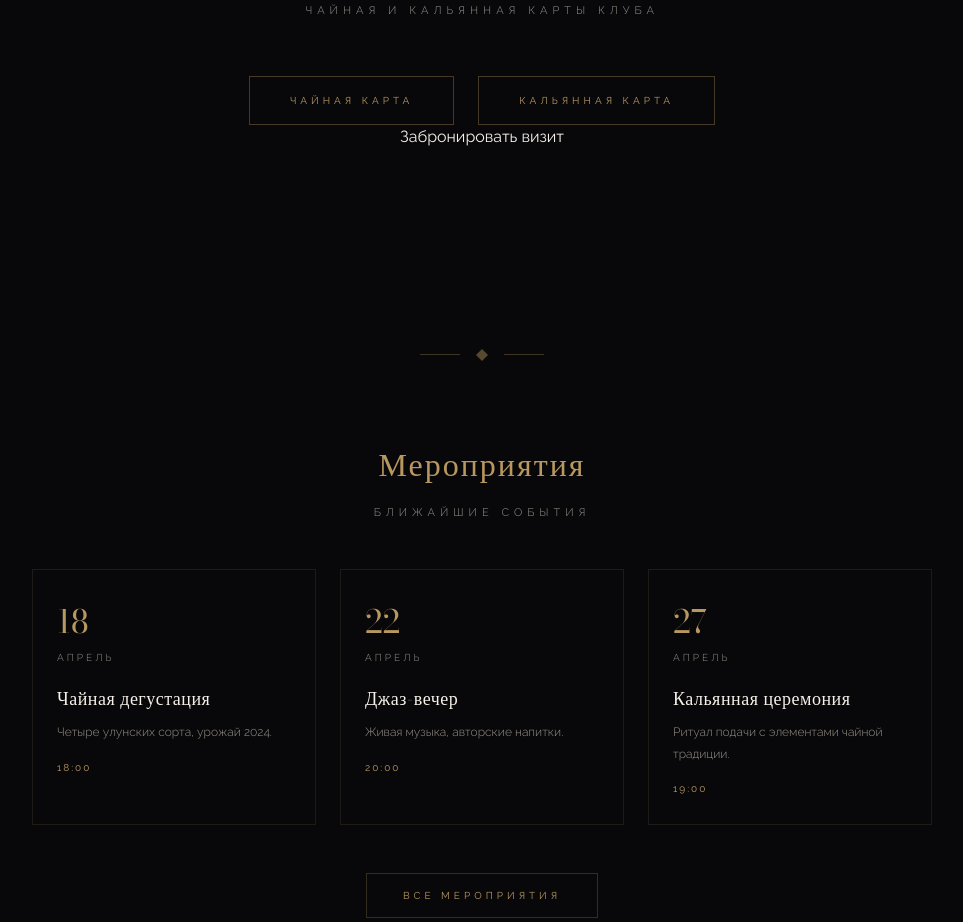
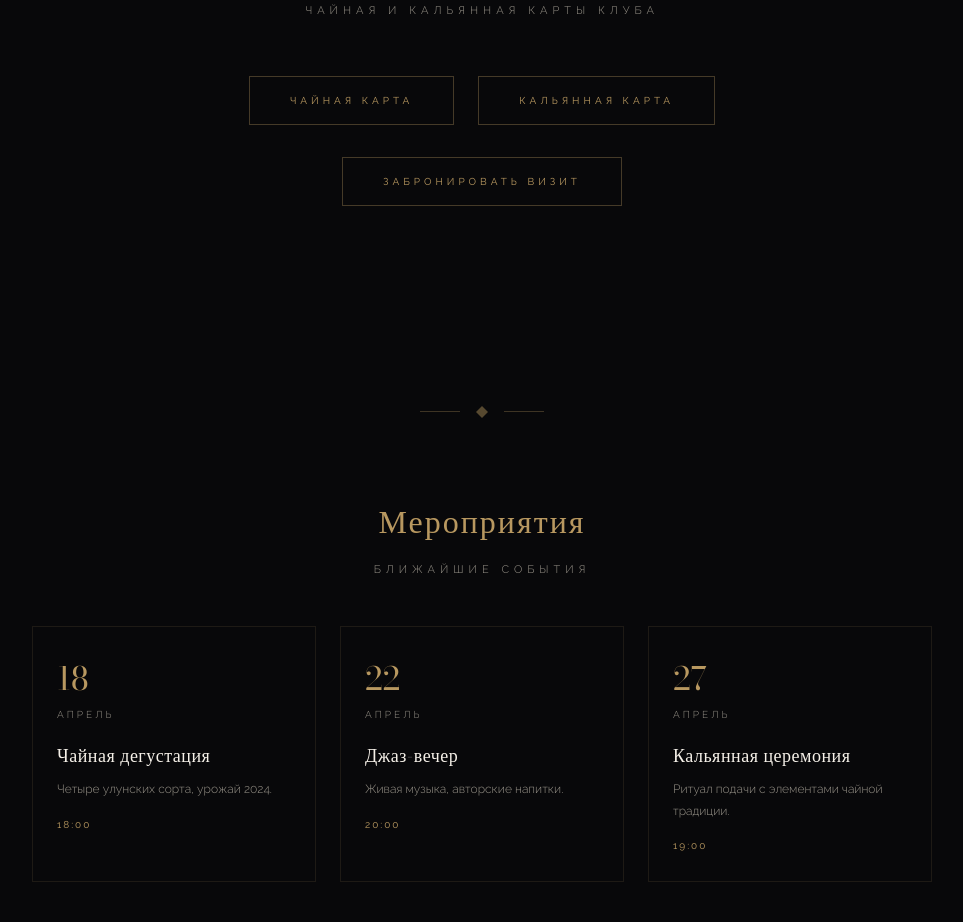
Before and after one commit to andrewsatorim/Kod-1847, a Next.js app: page / in a window 1280 px wide. Shown: the part 3640-4562 px from the top of the page, without its empty margins (158-1121 px from the left). Built offline with nearby package versions, Linux system fonts and the light colour scheme.

Commit message:
feat: style for reserve button in menu section

```diff
--- a/src/app/globals.css
+++ b/src/app/globals.css
@@ -198,3 +198,5 @@ body { font-family: 'Raleway', sans-serif; color: #F5F0E8; background: #08080A;
 .menu-pdf-buttons { display: flex; gap: 24px; flex-wrap: wrap; justify-content: center; margin-top: 8px; position: relative; z-index: 2; }
 .menu-pdf-btn { font-family: 'Raleway', sans-serif; font-weight: 400; font-size: 10px; letter-spacing: 4px; text-transform: uppercase; color: #B89860; text-decoration: none; border: 1px solid rgba(184,152,96,0.35); padding: 16px 40px; transition: all 0.4s ease; }
 .menu-pdf-btn:hover { background: rgba(184,152,96,0.06); border-color: #B89860; }
+.menu-reserve-btn { font-family: 'Raleway', sans-serif; font-weight: 400; font-size: 10px; letter-spacing: 4px; text-transform: uppercase; color: #B89860; background: transparent; border: 1px solid rgba(184,152,96,0.35); padding: 16px 40px; cursor: pointer; transition: all 0.4s ease; margin-top: 32px; }
+.menu-reserve-btn:hover { background: rgba(184,152,96,0.06); border-color: #B89860; }
```
